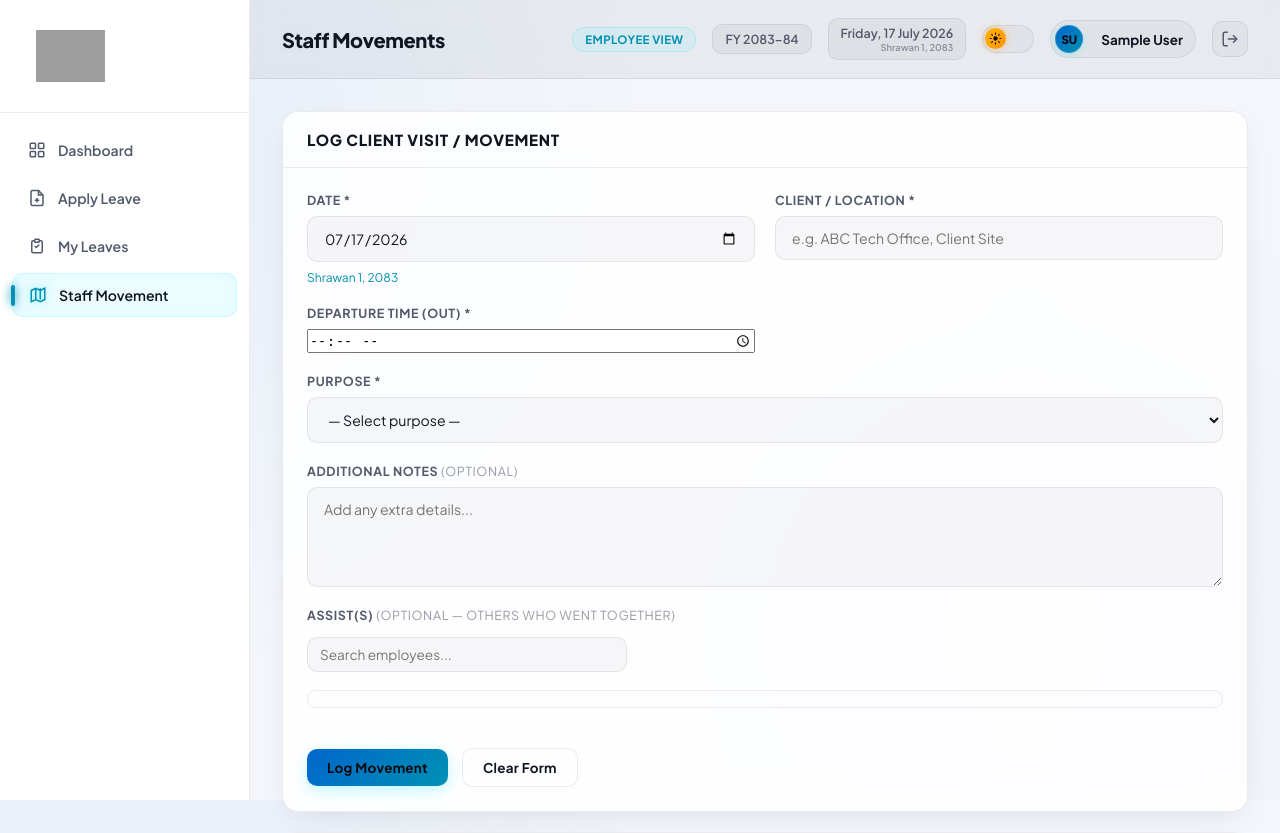
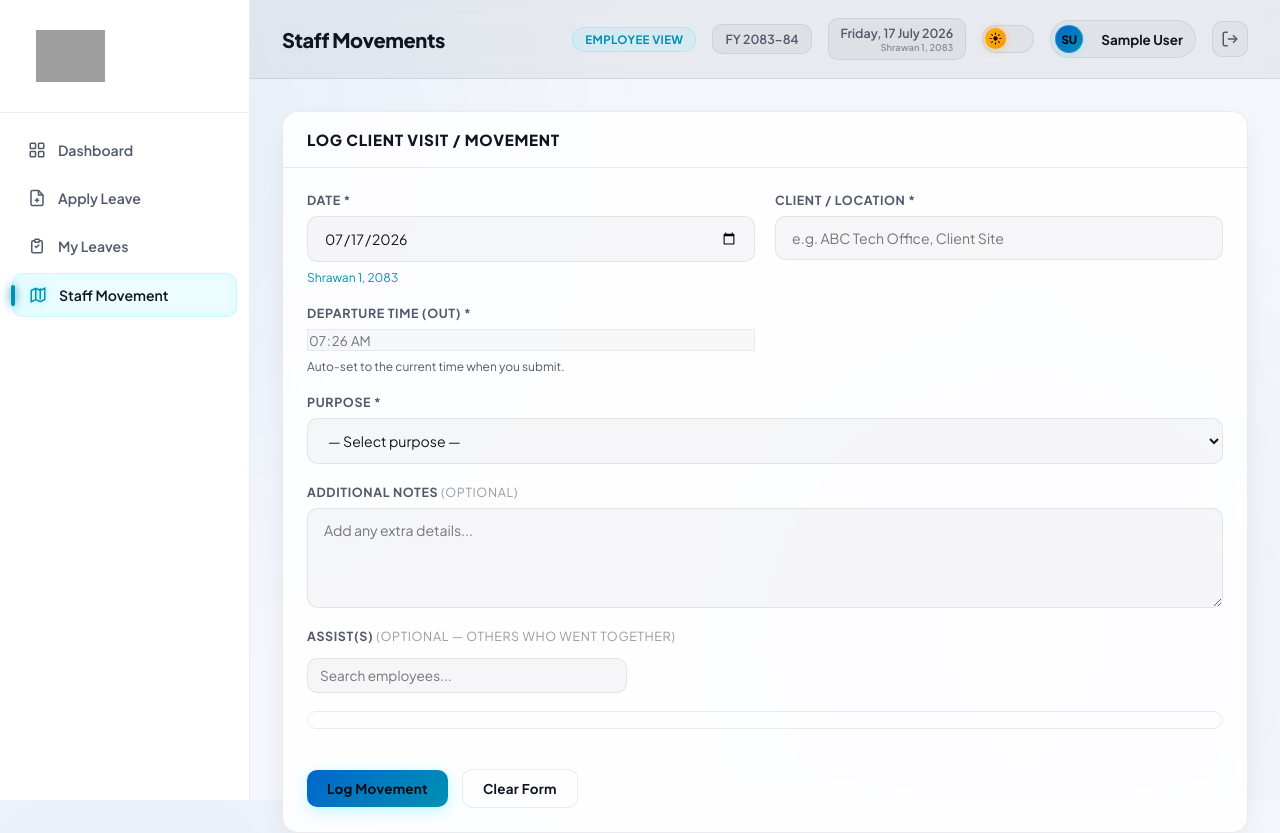
Before and after one commit to sarojoffl/leave-system, a Django app: page /hr/movement/ in a window 1280 px wide. Shown: the top 833 px of the page. Run offline with Django 4.2, Linux system fonts and the light colour scheme; the visitor is signed in with stand-in values (Sample User, id 1); data comes from the database, SQL or seed files in the repository; data that the repository does not hold is empty; grey boxes are pictures that could not be loaded.

Commit message:
fix: auto-set staff movement out-time to current time

```diff
--- a/leaves/templates/leaves/staff_movement.html
+++ b/leaves/templates/leaves/staff_movement.html
@@ -10,6 +10,21 @@
 {% endblock %}
 
 {% block extra_css %}
+<style>
+  .out-time-field {
+    background: var(--input-bg);
+    border: 1.5px solid var(--color-border);
+    color: var(--color-text-muted);
+    font-family: inherit;
+    cursor: not-allowed;
+    opacity: 0.85;
+  }
+  .out-time-field:focus {
+    outline: none;
+    box-shadow: none;
+  }
+</style>
+
 {% if is_manager %}
 <style>
   .staff-filters {
@@ -203,7 +218,8 @@
 
           <div class="form-group">
             <label for="out_time">Departure Time (Out) *</label>
-            <input type="time" id="out_time" name="out_time" required>
+            <input type="time" id="out_time" name="out_time" readonly class="out-time-field">
+            <small style="color:var(--color-text-muted);font-size:0.75rem;display:block;">Auto-set to the current time when you submit.</small>
           </div>
         {% endif %}
 
@@ -423,6 +439,19 @@
     });
   }
 
+  // Live-updating out-time display (informational only — server sets the real value on submit)
+  const outTimeField = document.getElementById('out_time');
+  if (outTimeField) {
+    function updateOutTimeDisplay() {
+      const now = new Date();
+      const hh = String(now.getHours()).padStart(2, '0');
+      const mm = String(now.getMinutes()).padStart(2, '0');
+      outTimeField.value = `${hh}:${mm}`;
+    }
+    updateOutTimeDisplay();
+    setInterval(updateOutTimeDisplay, 15000);
+  }
+
   // Assist(s) search filter
   const assistantSearch = document.getElementById('assistant-search');
   const assistantOptions = document.querySelectorAll('.assistant-option');
--- a/leaves/views.py
+++ b/leaves/views.py
@@ -1350,7 +1350,6 @@ def staff_movement(request):
         if request.method == "POST":
             date_str = request.POST.get("date")
             client_str = request.POST.get("client", "").strip()
-            out_time_str = request.POST.get("out_time")
             in_time_str = request.POST.get("in_time")
             purpose_type = request.POST.get("purpose_type", "").strip()
             purpose = request.POST.get("purpose", "").strip()
@@ -1358,13 +1357,14 @@ def staff_movement(request):
             resolution_status = request.POST.get("resolution_status", "").strip()
             assistant_ids = request.POST.getlist("assistants")
 
+            # Out time is never taken from the client — it's always "now" at submission time
+            out_time = datetime.now().time()
+
             errors = []
             if not date_str:
                 errors.append("Please select a date.")
             if not client_str:
                 errors.append("Please specify the client / location.")
-            if not out_time_str:
-                errors.append("Please specify the departure time.")
             if in_time_str:
                 errors.append("Return time must be filled in after the movement is logged.")
             if purpose_type not in dict(StaffMovement.PURPOSE_CHOICES):
@@ -1373,22 +1373,12 @@ def staff_movement(request):
                 errors.append("Please describe the problem being addressed.")
 
             movement_date = None
-            out_time = None
 
             if date_str:
                 try:
                     movement_date = datetime.strptime(date_str, "%Y-%m-%d").date()
                 except ValueError:
                     errors.append("Invalid date format.")
-
-            if out_time_str:
-                try:
-                    out_time = datetime.strptime(out_time_str, "%H:%M").time()
-                except ValueError:
-                    try:
-                        out_time = datetime.strptime(out_time_str, "%H:%M:%S").time()
-                    except ValueError:
-                        errors.append("Invalid departure time format.")
 
             if not errors:
                 movement = StaffMovement.objects.create(
```
